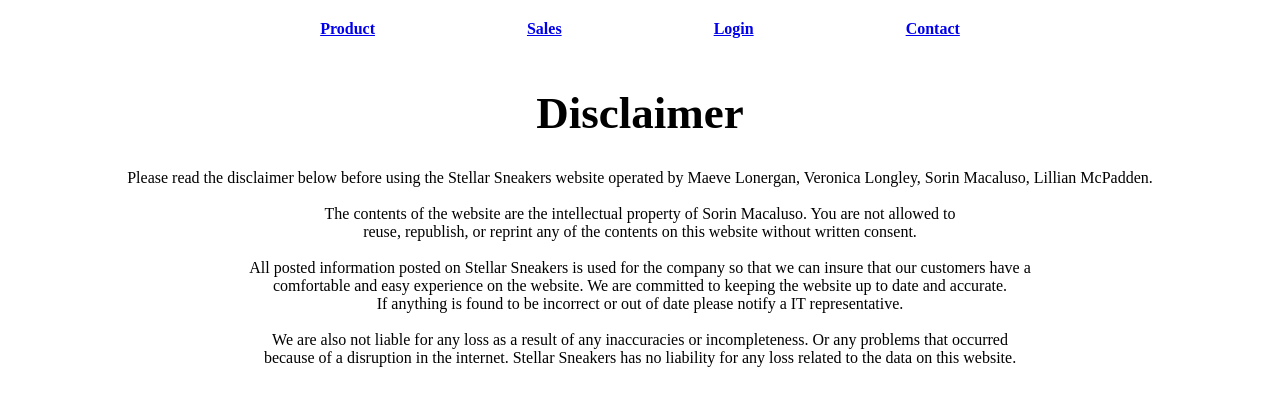
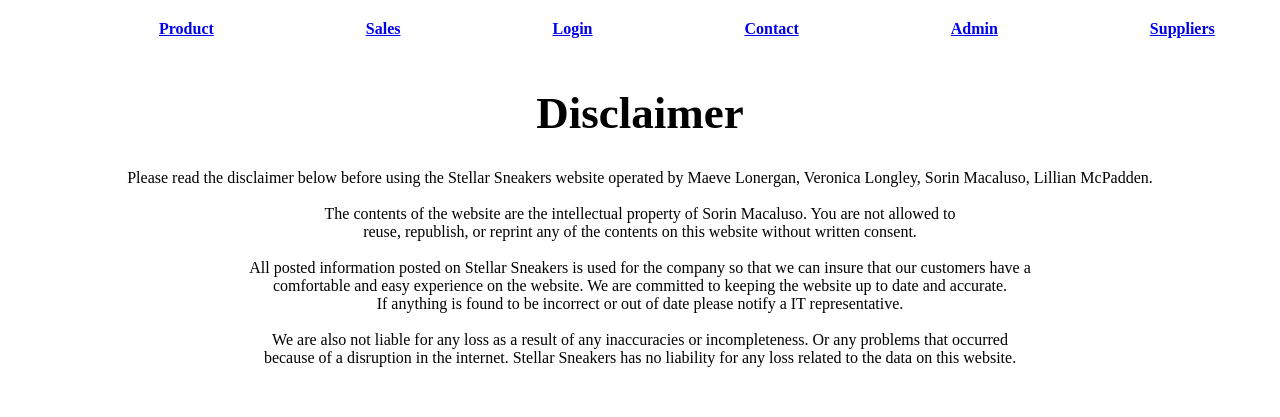
Before and after one commit to LillianMcPadden/cmpt221lmcpadden, a PHP site: page / in a window 1280 px wide; the page is wider, and only the part inside the window is pictured. Shown: the part 311-728 px from the top of that part. Run offline with PHP 8.4, Linux system fonts and the light colour scheme; lists and menus that the app fills with data are empty.

Commit message:
Update index.php

```diff
--- a/index.php
+++ b/index.php
@@ -34,6 +34,8 @@
                 <th><a class= "active" href="sales.php"> Sales</a></th>
                 <th><a class= "active" href="login.php"> Login</a></th>
                 <th><a class= "active" href="contact.php"> Contact</a></th>
+                <th><a class= "active" href="admin.php"> Admin</a></th>
+                <th><a class= "active" href="suppliers.php"> Suppliers</a></th>
             </tr>
         </table>
         <br>
```
